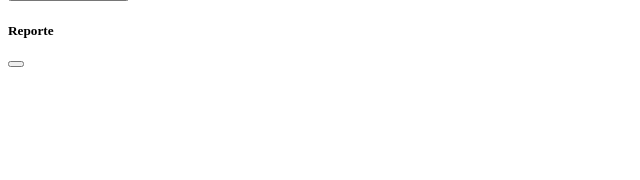
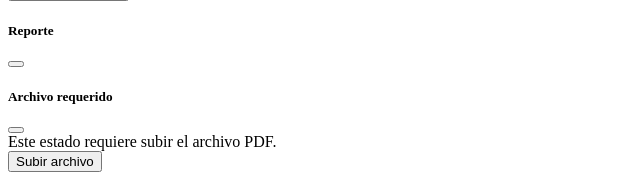
Before and after one commit to JoanaHdez/Control-de-Gesti-n, a CodeIgniter 4 app: the page made by app/Views/Registros.php in a window 1280 px wide. Shown: the part 3085-3265 px from the top of the page, without its empty margins (0-640 px from the left). Before the commit the page ends 3152 px from the top, so only its background shows below. Run offline with PHP 8.4 and a stand-in for CodeIgniter, Linux system fonts and the light colour scheme; the template is opened without the code that fills it, so the values that code supplies are empty; some libraries are stand-ins or nearby versions.

Commit message:
v-090126-1517

```diff
--- a/app/Views/Registros.php
+++ b/app/Views/Registros.php
@@ -1199,7 +1199,7 @@
                     </div>
 
                 </div>
-                <!-- <div class="modal fade" id="modalArchivoEstado" tabindex="-1" aria-hidden="true">
+                <div class="modal fade" id="modalArchivoEstado" tabindex="-1" aria-hidden="true">
                     <div class="modal-dialog modal-dialog-centered">
                         <div class="modal-content">
                             <div class="modal-header">
@@ -1215,7 +1215,7 @@
                             </div>
                         </div>
                     </div>
-                </div> -->
+                </div>
 
 
             </div>
```
